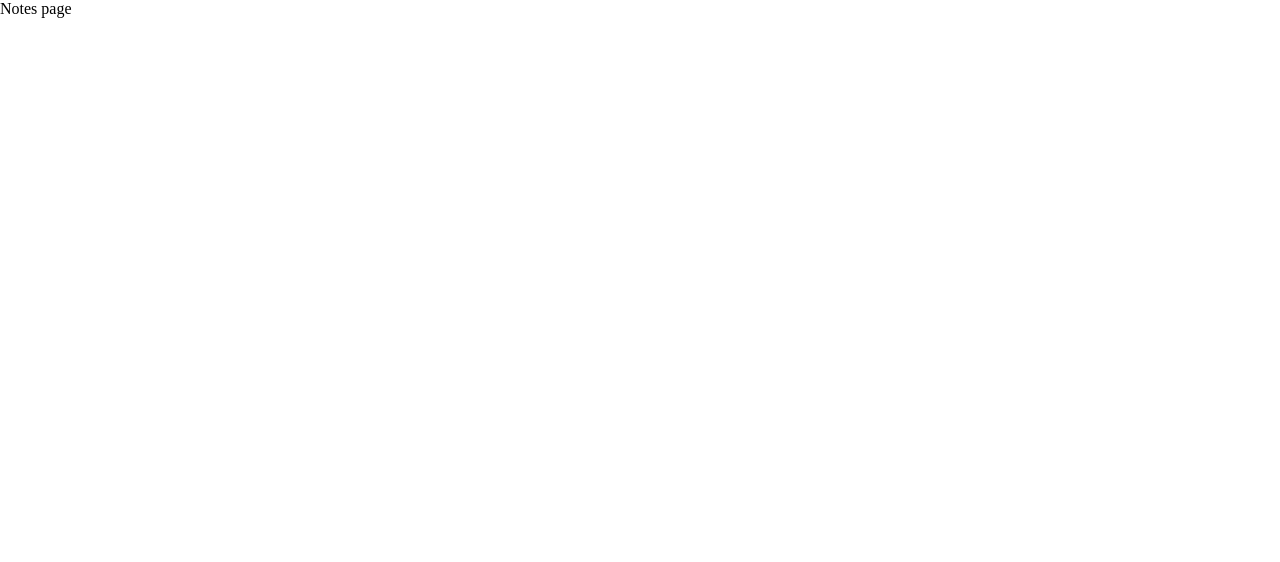
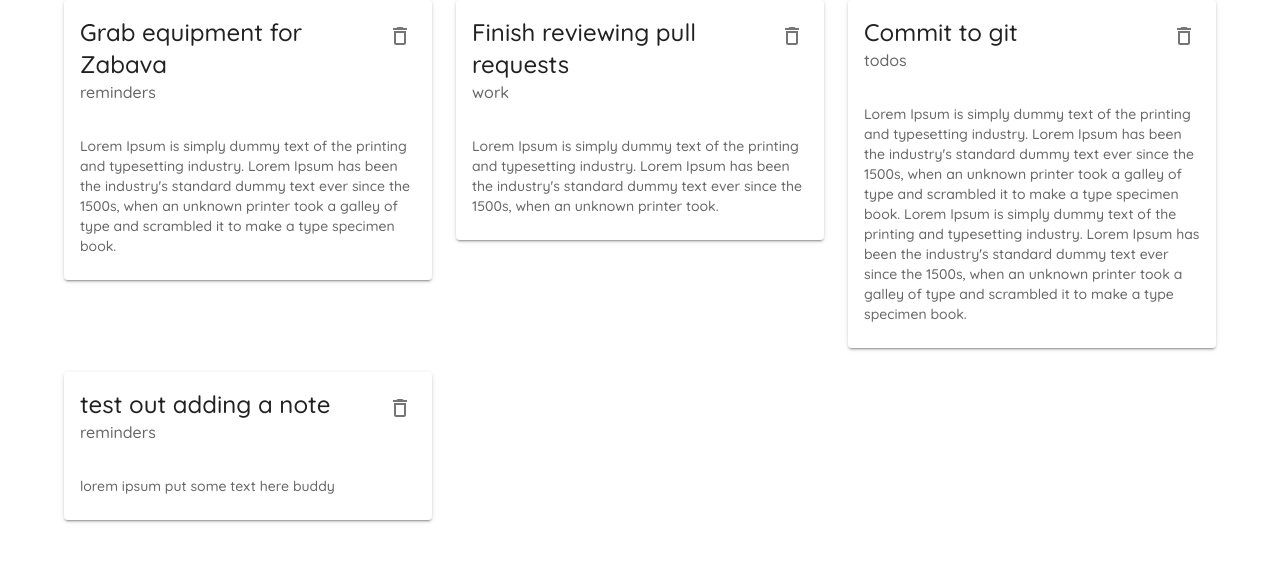
Before and after one commit to vbaziuk/note-board, a React (Create React App) app: page / in a window 1280 px wide. Shown: the top 562 px of the page. Built offline with nearby package versions, Linux system fonts and the light colour scheme; data requests are answered from the project's data file.

Commit message:
add json-server and functionality

```diff
--- /dev/null
+++ b/data/db.json
@@ -0,0 +1,28 @@
+{
+  "notes": [
+    {
+      "title": "Grab equipment for Zabava",
+      "details": "Lorem Ipsum is simply dummy text of the printing and typesetting industry. Lorem Ipsum has been the industry's standard dummy text ever since the 1500s, when an unknown printer took a galley of type and scrambled it to make a type specimen book.",
+      "category": "reminders",
+      "id": 1
+    },
+    {
+      "title": "Finish reviewing pull requests",
+      "details": "Lorem Ipsum is simply dummy text of the printing and typesetting industry. Lorem Ipsum has been the industry's standard dummy text ever since the 1500s, when an unknown printer took.",
+      "category": "work",
+      "id": 2
+    },
+    {
+      "title": "Commit to git",
+      "details": "Lorem Ipsum is simply dummy text of the printing and typesetting industry. Lorem Ipsum has been the industry's standard dummy text ever since the 1500s, when an unknown printer took a galley of type and scrambled it to make a type specimen book.\nLorem Ipsum is simply dummy text of the printing and typesetting industry. Lorem Ipsum has been the industry's standard dummy text ever since the 1500s, when an unknown printer took a galley of type and scrambled it to make a type specimen book.",
+      "category": "todos",
+      "id": 3
+    },
+    {
+      "title": "test out adding a note",
+      "details": "lorem ipsum put some text here buddy",
+      "category": "reminders",
+      "id": 4
+    }
+  ]
+}
--- a/package.json
+++ b/package.json
@@ -11,6 +11,7 @@
     "@testing-library/jest-dom": "^5.11.9",
     "@testing-library/react": "^11.2.5",
     "@testing-library/user-event": "^12.7.1",
+    "json-server": "^0.17.1",
     "react": "^17.0.1",
     "react-dom": "^17.0.1",
     "react-router-dom": "^5.2.0",
--- /dev/null
+++ b/src/components/NoteCard.js
@@ -0,0 +1,31 @@
+import React from 'react'
+import Card from '@mui/material/Card'
+import CardHeader from '@mui/material/CardHeader'
+import CardContent from '@mui/material/CardContent'
+import { IconButton } from '@material-ui/core'
+import { DeleteOutlined } from '@mui/icons-material'
+import { Typography } from '@mui/material'
+
+export default function NoteCard({ note, handleDelete }) {
+    return (
+        <div>
+            <Card elevation={2}>
+                <CardHeader
+                    action={
+                        <IconButton onClick={() => handleDelete(note.id)}>
+                            <DeleteOutlined />
+                        </IconButton>
+                    }
+                    title={note.title}
+                    subheader={note.category}
+                />
+
+                <CardContent>
+                    <Typography variant="body2" color="textSecondary">
+                        {note.details}
+                    </Typography>
+                </CardContent>
+            </Card>
+        </div>
+    )
+}
--- a/src/pages/Create.js
+++ b/src/pages/Create.js
@@ -13,11 +13,14 @@
 import { FormControlLabel } from '@material-ui/core';
 
 import { FormControl, FormLabel } from '@mui/material/';
+import { useHistory } from 'react-router-dom';
 
 const StyledButton = styled(Button)({
   backgroundColor: 'darkslateblue',
   color: 'white',
-  margin: 1
+  // margin: 1,
+  marginTop: 20,
+  marginBottom: 20
 });
 
 
@@ -41,6 +44,7 @@
   const [details, setDetails] = useState('')
   const [titleError, setTitleError] = useState(false)
   const [detailsError, setDetailsError] = useState(false)
+  const history = useHistory()
 
   const [category, setCategory] = useState('todos')
 
@@ -59,7 +63,11 @@
     }
 
     if (title && details) {
-      console.log(title, details, category)
+      fetch('http://localhost:8000/notes', {
+        method: 'POST',
+        headers: {"Content-type": "application/json"},
+        body: JSON.stringify({ title, details, category })
+      }).then(() => history.push('/'))
     }
   }
 
@@ -103,7 +111,6 @@
 
 
         <StyledFormControl>
-        {/* <FormControl> */}
           <FormLabel>
             Note Category
           </FormLabel>
@@ -117,7 +124,6 @@
             <FormControlLabel value="reminders" control={<Radio />} label="Reminders" />
             <FormControlLabel value="work" control={<Radio />} label="Work" />
           </RadioGroup>
-        {/* </FormControl> */}
         </StyledFormControl>
 
         <br/>
--- a/src/pages/Notes.js
+++ b/src/pages/Notes.js
@@ -1,9 +1,58 @@
-import React from 'react'
+import React, { useEffect, useState } from 'react'
+import Grid from '@mui/material/Grid'
+import Paper from '@mui/material/Paper'
+import { Container } from '@mui/system'
+import NoteCard from '../components/NoteCard'
 
 export default function Notes() {
+  const [notes, setNotes] = useState([])
+
+  // useEffect for making api calls.
+  // fetching data from json server.
+  useEffect(() => {
+    fetch('http://localhost:8000/notes')
+      .then(res => res.json())
+      .then(data => setNotes(data))
+  }, [])
+
+
+  const handleDelete = async (id) => {
+    await fetch('http://localhost:8000/notes/' + id, {
+      method: 'DELETE'
+    })
+
+    const newNotes = notes.filter(note => note.id != id)
+    setNotes(newNotes)
+  }
+
+
+  // cycle through the contents of the fetched data
+  // and display title.
   return (
-    <div>
-      Notes page
-    </div>
+    <Container>
+      {/* <Grid container>
+        <Grid item xs={12} sm={6} md={3}>
+          <Paper>1</Paper>
+        </Grid>
+        <Grid item xs={12} sm={6} md={3}>
+          <Paper>2</Paper>
+        </Grid>
+        <Grid item xs={12} sm={6} md={3}>
+          <Paper>3</Paper>
+        </Grid>
+        <Grid item xs={12} sm={6} md={3}>
+          <Paper>4</Paper>
+        </Grid>
+      </Grid> */}
+
+      <Grid container spacing={3}>
+        {notes.map(note => (
+          <Grid item key={note.id} xs={12} md={6} lg={4}>
+            <NoteCard note={note} handleDelete={handleDelete} />
+          </Grid>
+        ))}
+      </Grid>
+
+    </Container>
   )
 }
```
Also changed, not shown: 2 other files (tests, documents, lock files or other folders).
